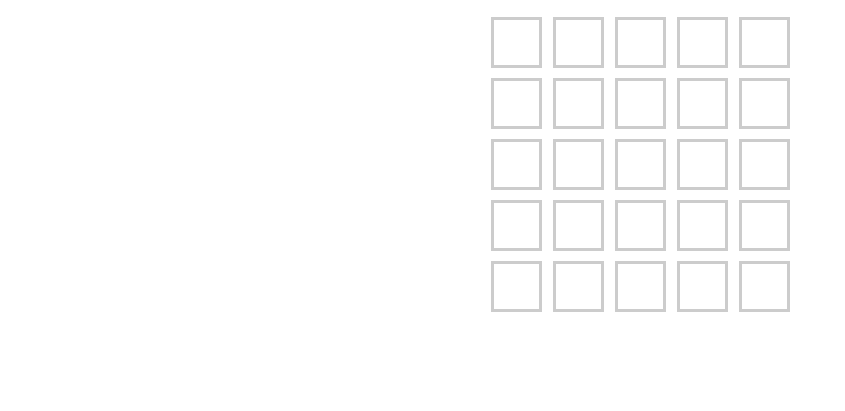
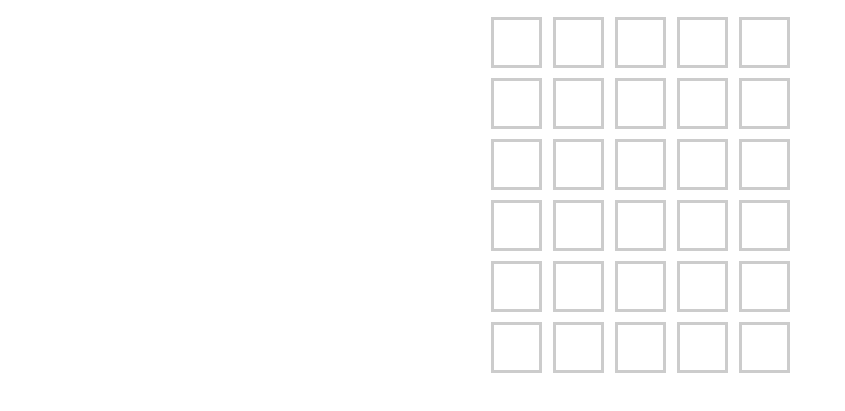
Before and after one commit to Rojak03/wordleClone, a plain HTML site: page index.html in a window 1280 px wide. Shown: the part 101-512 px from the top of the page, without its empty margins (0-845 px from the left). Drawn offline with Linux system fonts and the light colour scheme.

Commit message:
added 6th row

```diff
--- a/index.html
+++ b/index.html
@@ -39,6 +39,11 @@
       <span class="letter-box" name="" id="item23"> </span>
       <span class="letter-box" name="" id="item24"> </span>
       <span class="letter-box" name="" id="item25"> </span>
+      <span class="letter-box" name="" id="item26"> </span>
+      <span class="letter-box" name="" id="item27"> </span>
+      <span class="letter-box" name="" id="item28"> </span>
+      <span class="letter-box" name="" id="item29"> </span>
+      <span class="letter-box" name="" id="item30"> </span>
     </div>
   </div>
   <script src="app.js"></script>
```
